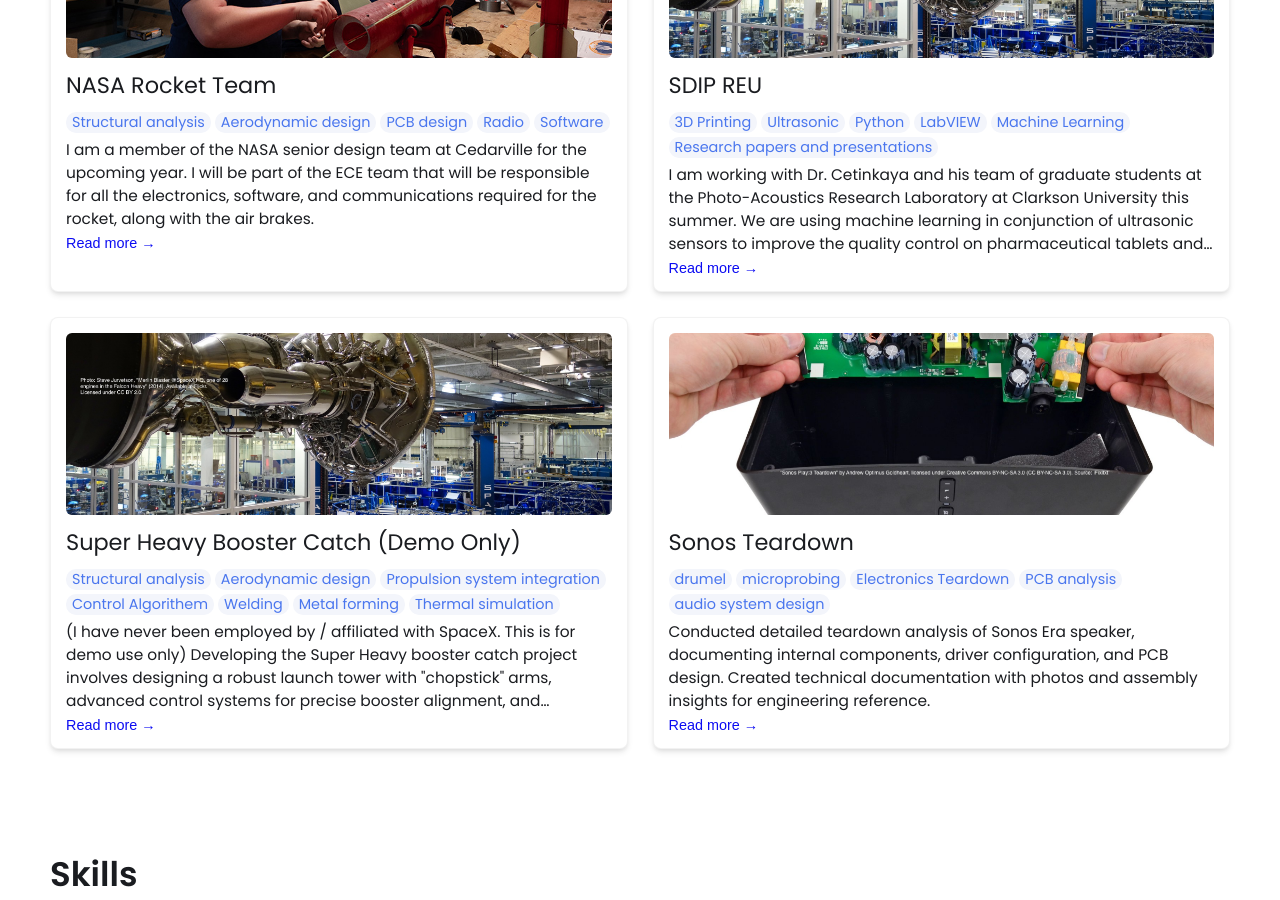
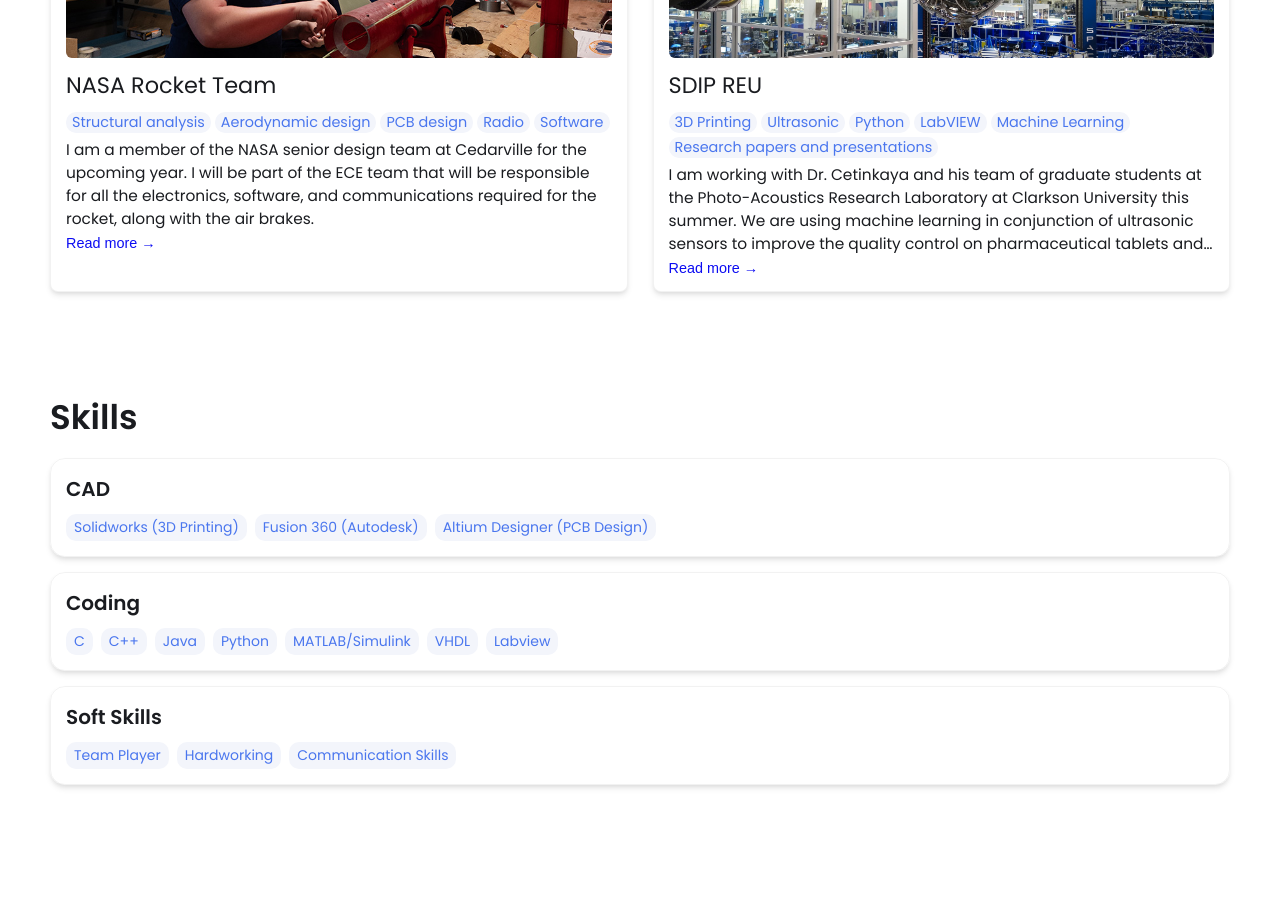
Before and after one commit to christiandispigna/christiandispigna.github.io, a Jekyll site: the page built from index.html, in a window 1280 px wide and 900 px high, scrolled down 1234 px. Built offline with Jekyll 4.4.1, drawn with Linux system fonts in a browser that asks for light colours; some of the changed text lies outside the part shown.

Commit message:
Updated projects

````diff
--- a/_config.yml
+++ b/_config.yml
@@ -13,7 +13,7 @@ title: Christian Di Spigna's Portfolio # This is what shows up in the tab of the
 
 # Hero Section
 name: Christian Di Spigna
-headline: Electrical engineering student
+headline: Electrical Engineering Student
 description: >- # dont remove this line. this will ignore all new lines until the next section
   I am about to start my senior year at Cedarville University, where I am studying electrical engineering with a concentration in digital electronics.
   I have extensive experience in manufacturing, software, and hardware. I am also pursuing research and am participating in
--- a/_projects/demo-project/index.md
+++ /dev/null
@@ -1,112 +0,0 @@
----
-layout: post
-title: Super Heavy Booster Catch (Demo Only)
-description:  (I have never been employed by / affiliated with SpaceX. This is for demo use only)
-    Developing the Super Heavy booster catch project involves designing a robust launch tower with "chopstick" arms, advanced control systems for precise booster alignment, and integrating sophisticated software for real-time trajectory adjustments and structural engineering to handle immense forces.
-skills:
-  - Structural analysis
-  - Aerodynamic design
-  - Propulsion system integration
-  - Control Algorithem
-  - Welding
-  - Metal forming
-  - Thermal simulation
-
-main-image: /project2.jpg
----
-
----
-# Header 1
-Used for the title (already generated automatically at the top)
-## Header 2
-Use this for the header of each section
-### Header 3
-Use this to have subsection if needed
-
-
-## Embedding images
-### External images
-{% include image-gallery.html images="https://live.staticflickr.com/65535/52821641477_d397e56bc4_k.jpg, https://live.staticflickr.com/65535/52822650673_f074b20d90_k.jpg" height="400"%}
-<span style="font-size: 10px">"Starship Test Flight Mission" from https://www.flickr.com/photos/spacex/52821641477/</span>
-You can put in multiple entries. All images will be at a fixed height in the same row. With smaller window, they will switch to columns.
-
-### Embeed images
-{% include image-gallery.html images="project2.jpg" height="400" %}
-place the images in project folder/images then update the file path.
-
-
-## Embedding youtube video
-The second video has the autoplay on. copy and paste the 11-digit id found in the url link. <br>
-*Example* : https://www.youtube.com/watch?v={**MhVw-MHGv4s**}&ab_channel=engineerguy
-{% include youtube-video.html id="MhVw-MHGv4s" autoplay= "false"%}
-{% include youtube-video.html id="XGC31lmdS6s" autoplay = "true" %}
-
-you can also set up custom size by specifying the width (the aspect ratio has been set to 16/9). The default size is 560 pixels x 315 pixels.
-
-The width of the video below. Regardless of initial width, all the videos is responsive and will fit within the smaller screen.
-{% include youtube-video.html id="tGCdLEQzde0" autoplay = "false" width= "900px" %}
-
-<br>
-
-## Adding a hozontal line
----
-
-## Starting a new line
-leave two spaces "  " at the end or enter <br>
-
-## Adding bold text
-this is how you input **bold text**
-
-## Adding italic text
-Italicized text is the *cat's meow*.
-
-## Adding ordered list
-1. First item
-2. Second item
-3. Third item
-4. Fourth item
-
-## Adding unordered list
-- First item
-- Second item
-- Third item
-- Fourth item
-
-## Adding code block
-```ruby
-def hello_world
-  puts "Hello, World!"
-end
-```
-
-```python
-def start()
-  print("time to start!")
-```
-
-```javascript
-let x = 1;
-if (x === 1) {
-  let x = 2;
-  console.log(x);
-}
-console.log(x);
-
-```
-
-## Adding external links
-[Wikipedia](https://en.wikipedia.org)
-
-
-## Adding block quote
-> A blockquote would look great if you need to highlight something
-
-
-## Adding table
-
-| Header 1 | Header 2 |
-|----------|----------|
-| Row 1, Col 1 | Row 1, Col 2 |
-| Row 2, Col 1 | Row 2, Col 2 |
-
-make sure to leave aline betwen the table and the header
--- a/_projects/sonos-teardown/index.md
+++ /dev/null
@@ -1,15 +0,0 @@
----
-layout: post
-title: Sonos Teardown
-description: Conducted detailed teardown analysis of Sonos Era speaker, documenting internal components, driver configuration, and PCB design. Created technical documentation with photos and assembly insights for engineering reference.
-skills:
-  - drumel
-  - microprobing
-  - Electronics Teardown
-  - PCB analysis
-  - audio system design
-
-main-image: /sonos.png
----
-
-# This is another demo
````
Also changed, not shown: _projects/demo-project/project1.png (deleted), _projects/demo-project/project2.jpg (deleted), _projects/sonos-teardown/sonos.png (deleted).
